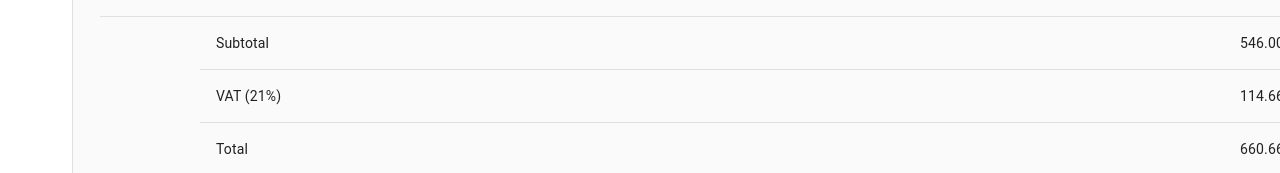
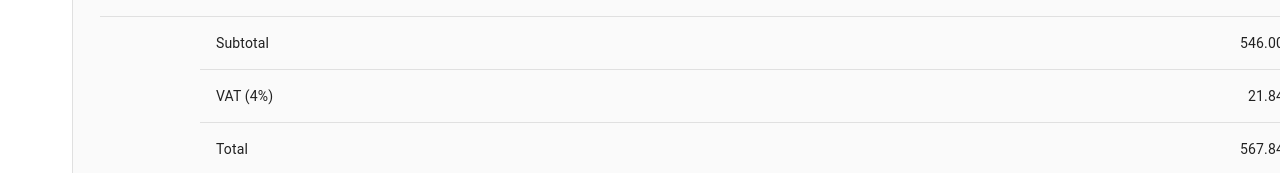
Before and after one commit to AdrianETS/harineras_villamayor_sales_tool, a React (Create React App) app: page /shoppingcart in a window 1280 px wide. Shown: the part 379-552 px from the top of the page. Built offline with nearby package versions, Linux system fonts and the light colour scheme; no server answers.

Commit message:
Minor fix

```diff
--- a/src/components/ShoppingCart.js
+++ b/src/components/ShoppingCart.js
@@ -12,7 +12,7 @@ import Button from "@material-ui/core/Button";
 import NavBar from "./Navbar";
 import DeleteIcon from '@material-ui/icons/Delete';
 
-const TAX_RATE = 0.21;
+const TAX_RATE = 0.04;
 
 function ccyFormat(num) {
     return `${num.toFixed(2)}`;
@@ -105,7 +105,7 @@ export default function ShoppingCart() {
                         <TableCell align="right">{ccyFormat(invoiceSubtotal)}</TableCell>
                     </TableRow>
                     <TableRow>
-                        <TableCell colSpan={3}>VAT (21%)</TableCell>
+                        <TableCell colSpan={3}>VAT (4%)</TableCell>
                         <TableCell align="right" colSpan={1}>{ccyFormat(invoiceTaxes)}</TableCell>
                     </TableRow>
                     <TableRow>
```
